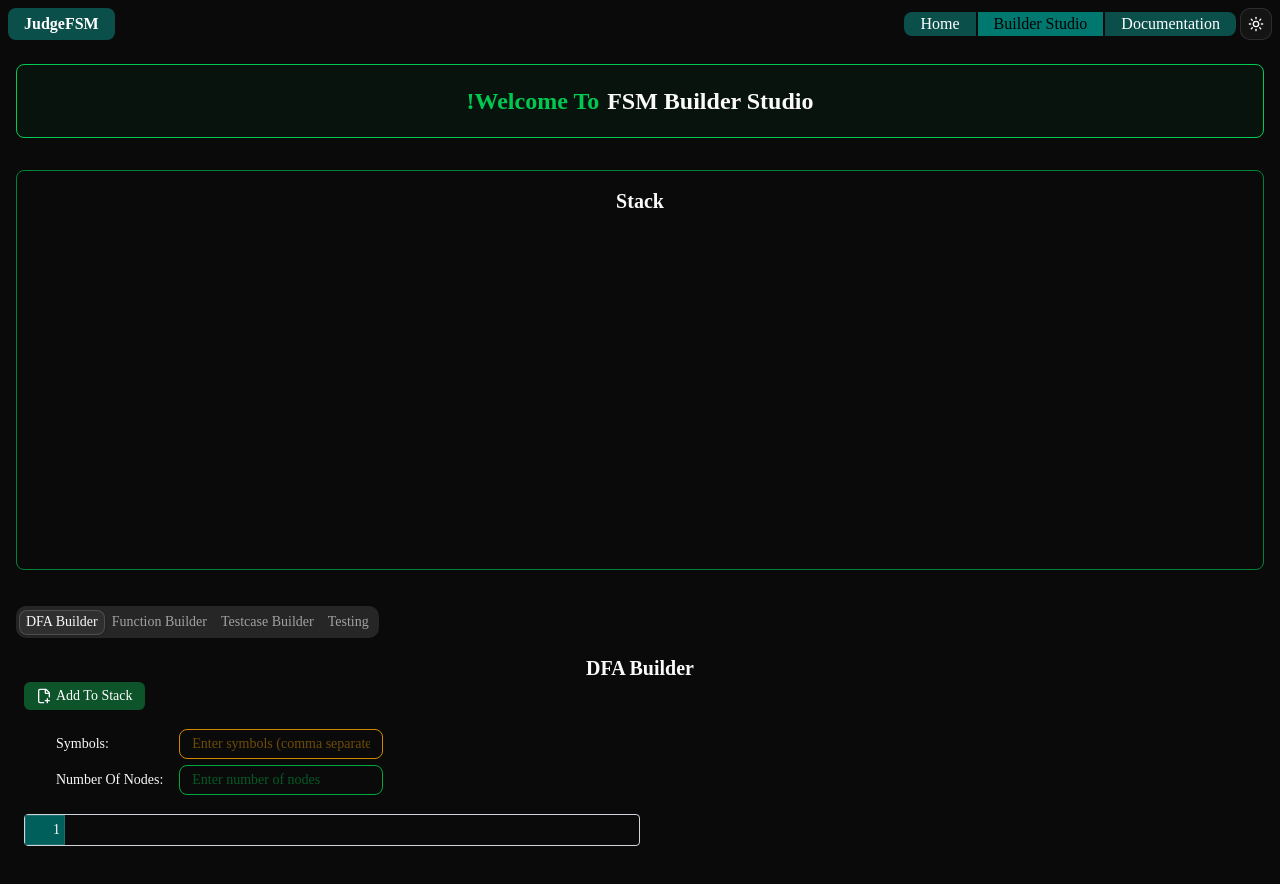
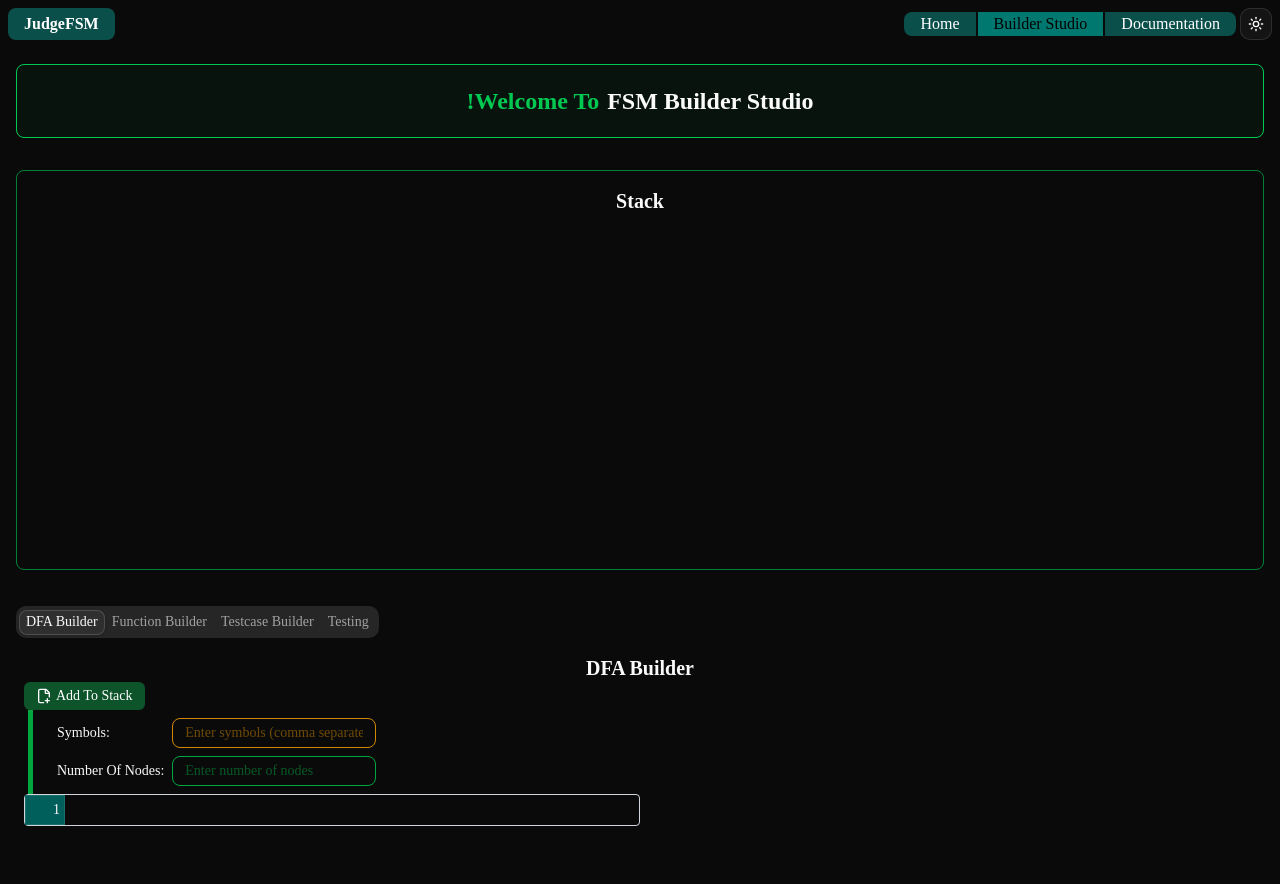
Before and after one commit to NahinM/judgeFSM, a Next.js app: page /studio/builder in a window 1280 px wide. Shown: the top 884 px of the page. Built offline with nearby package versions, Linux system fonts and the light colour scheme.

Commit message:
fix dfa empty line bug

```diff
--- a/app/studio/builder/components/dfa-builder/dfa-builder.tsx
+++ b/app/studio/builder/components/dfa-builder/dfa-builder.tsx
@@ -19,9 +19,10 @@ export default function DFAbuilder() {
             <button className="flex items-center bg-green-900 hover:bg-green-800 text-white py-1 px-3 rounded-sm" onClick={addToStack}>
                 <FilePlusCorner className="mr-1" size={16} /> Add To Stack
             </button>
-            <table className="m-4">
+            <table className="table-auto border-l-5 border-green-600 border-separate border-spacing-2 ml-1 px-4">
+                <tbody>
                     <tr>
-                    <td className="px-4 py-2">Symbols:</td>
+                        <td>Symbols:</td>
                         <td>
                             <input
                                 type="text"
@@ -33,7 +34,7 @@ export default function DFAbuilder() {
                         </td>
                     </tr>
                     <tr>
-                    <td className="px-4 py-2">Number Of Nodes:</td>
+                        <td>Number Of Nodes:</td>
                         <td>
                             <input
                                 type="text"
@@ -44,6 +45,7 @@ export default function DFAbuilder() {
                             />
                         </td>
                     </tr>
+                </tbody>
             </table>
             <div className="grid grid-cols-3 gap-4 w-100">
                 <span></span>
--- a/app/studio/builder/components/dfa-builder/dfa-state.ts
+++ b/app/studio/builder/components/dfa-builder/dfa-state.ts
@@ -14,17 +14,21 @@ export class DFAState {
         const symbolIndex = this.symbols.indexOf(symbol);
         if (symbolIndex < 0 || from >= this.nodes || to >= this.nodes) {
             window.alert("Invalid transition");
-            return;
+            return false;
         }
         this.table[from][symbolIndex] = to;
+        return true;
     }
 
     fromString(input: string) {
         const lines = input.split("\n");
         for (let i = 0; i < lines.length; i++) {
+            if (lines[i].trim() === "") continue;
             const [from, to, symbols] = lines[i].split(" ");
             for (const symbol of symbols.split(",")) {
-                this.addTransition(parseInt(from), symbol, parseInt(to));
+                if (!this.addTransition(parseInt(from), symbol, parseInt(to))) {
+                    return;
+                }
             }
         }
     }
```
Lines whose indentation alone changed are shown as unchanged.
